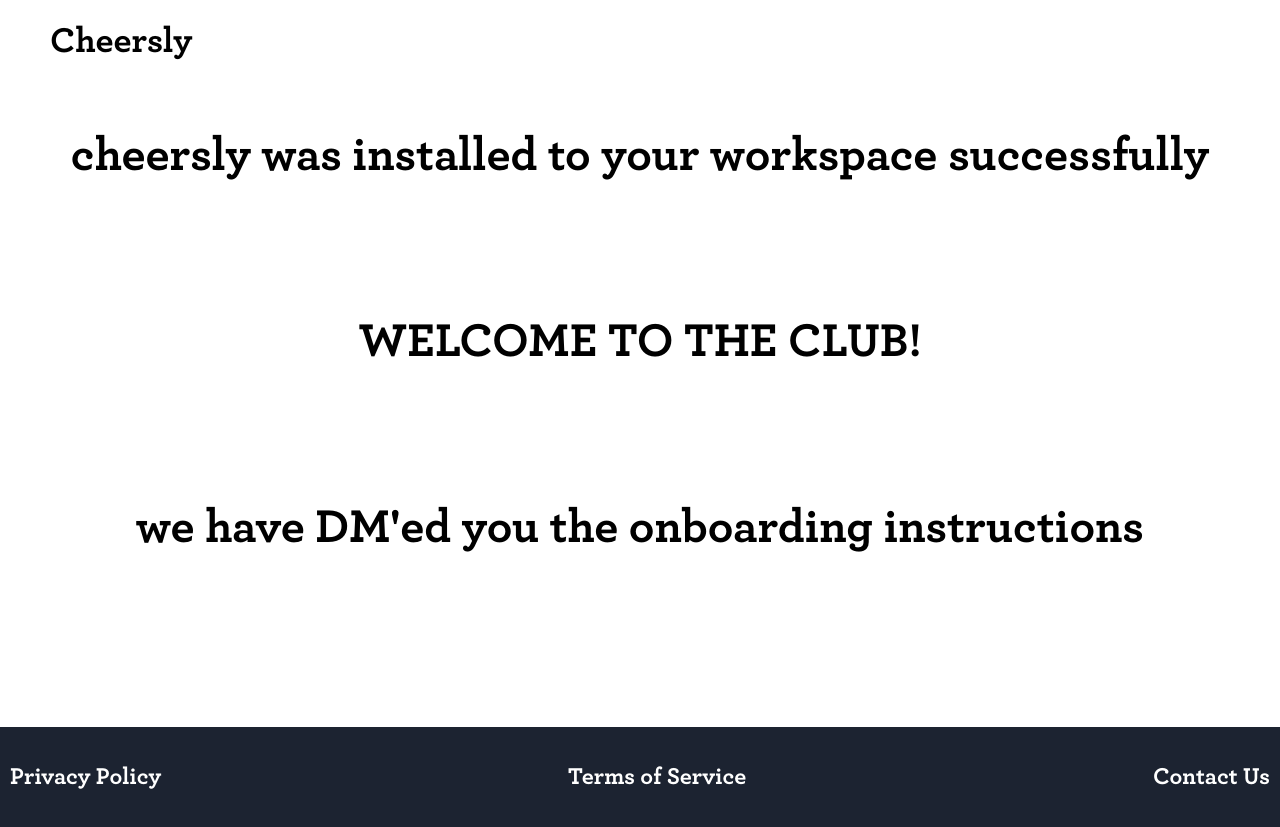
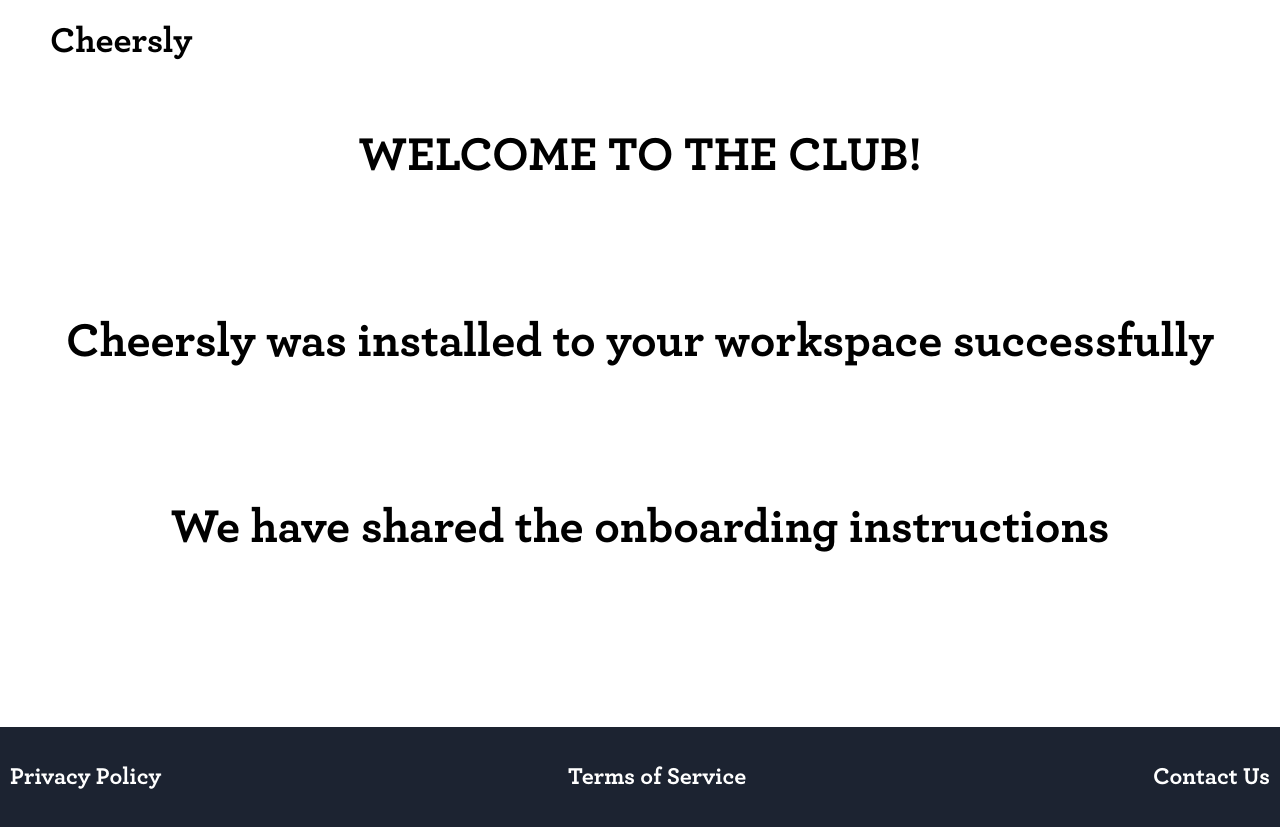
Before and after one commit to nihalwashere/cheersly-web, a React (Create React App) app: page /app-installed in a window 1280 px wide. Built offline with nearby package versions, Linux system fonts and the light colour scheme.

Commit message:
fix: app installation message

```diff
--- a/src/containers/app-installed/index.js
+++ b/src/containers/app-installed/index.js
@@ -15,14 +15,14 @@
 
   return (
     <div style={{ height: 600 }}>
-      <div className="app-installed-text">
-        cheersly was installed to your workspace successfully
-      </div>
-
       <div className="app-installed-text">WELCOME TO THE CLUB!</div>
 
       <div className="app-installed-text">
-        we have DM&apos;ed you the onboarding instructions
+        Cheersly was installed to your workspace successfully
+      </div>
+
+      <div className="app-installed-text">
+        We have shared the onboarding instructions
       </div>
     </div>
   );
```
